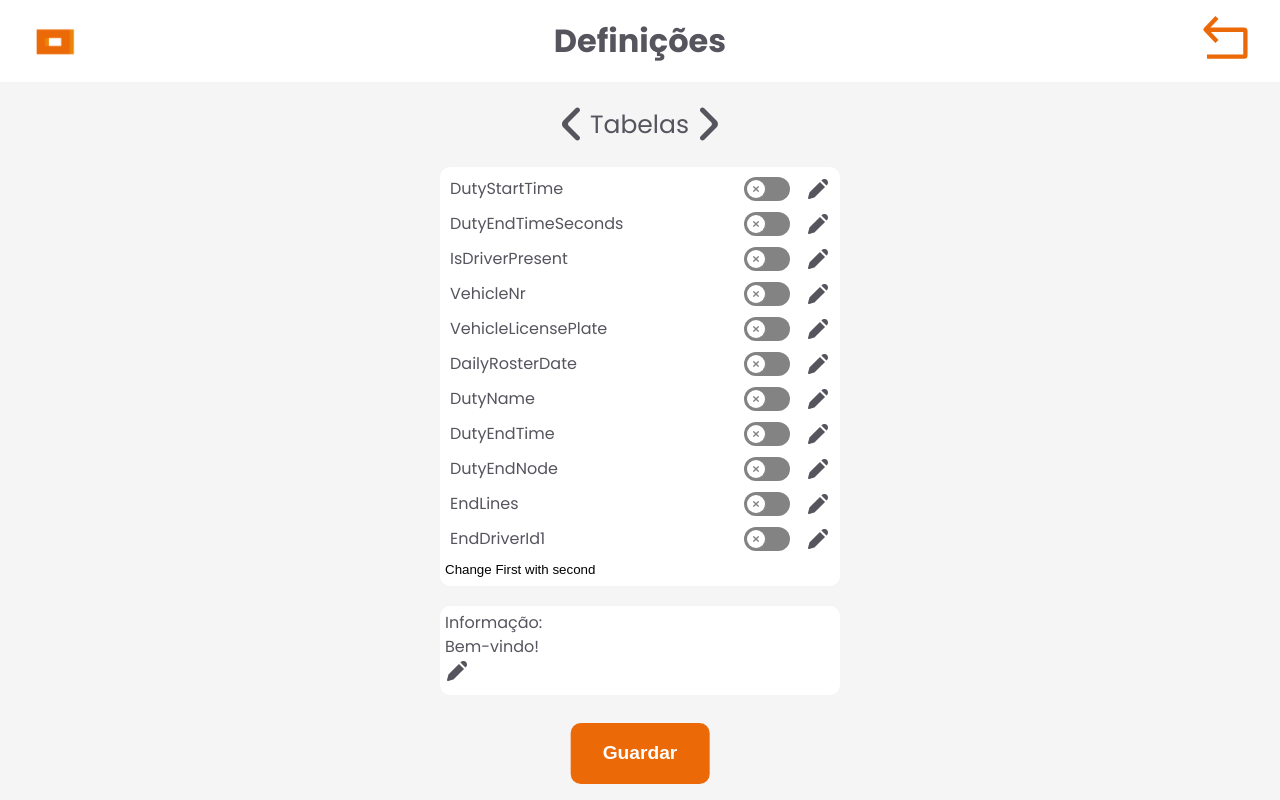
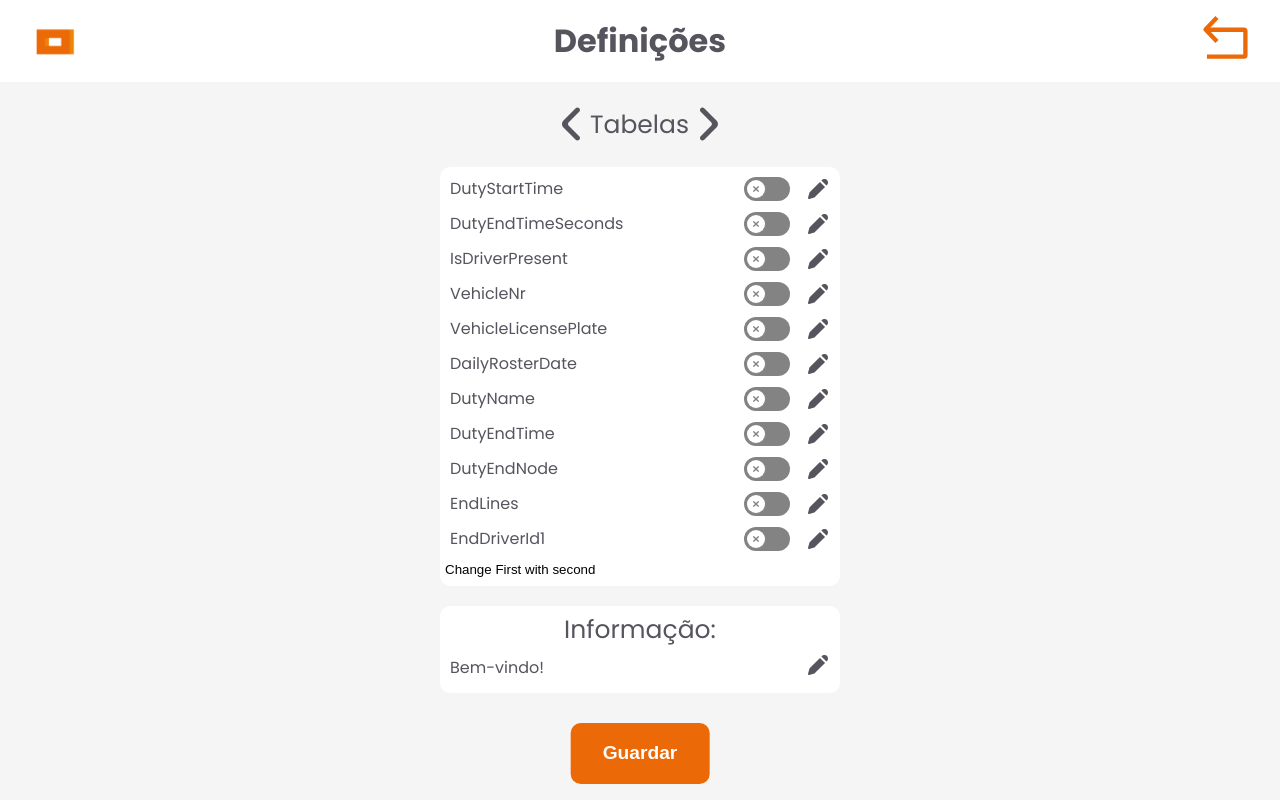
Before and after one commit to Cristy17001/OPT-Expedition-Board, a Next.js app: page /definicoes in a window 1280 px wide. Both pictures are taken after a click on the button 555 px from the left and 124 px from the top of the page. Built offline with nearby package versions, Linux system fonts and the light colour scheme.

Commit message:
Finished information feature

```diff
--- a/src/app/definicoes/page.tsx
+++ b/src/app/definicoes/page.tsx
@@ -172,8 +172,9 @@ const InfoBox: React.FC < ( {oldMessage: string, updateMessage: (updateMessage:
 
     return (
         <div className={styles['info-box-container']}>
-            <div>
-                <p>Informação: </p>
+
+                <h2>Informação: </h2>
+                <div>
                 {isEditing ? (
                     <input
                         type="text"
@@ -190,7 +191,7 @@ const InfoBox: React.FC < ( {oldMessage: string, updateMessage: (updateMessage:
                 {isEditing && (
                     <button onClick={() => handleSaveClick()}><CheckMark/></button>
                 )}
-            </div>
+                </div>
         </div>
     );
 };
--- a/src/app/definicoes/settings.module.css
+++ b/src/app/definicoes/settings.module.css
@@ -242,7 +242,7 @@
   margin-top: 20px;
 }
 
-.edit-info-container {
+.info-box-container > div {
   display: flex;
   justify-content: space-between;
   align-items: center;
@@ -265,6 +265,6 @@
 }
 
 
-.info-box-container .edit-info-container {
-  text-align: center;
+.info-box-container button {
+  right: 0;
 }
```
